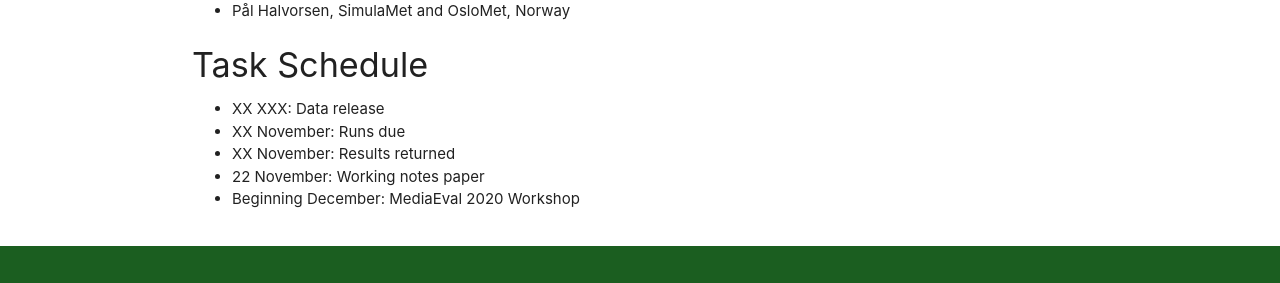
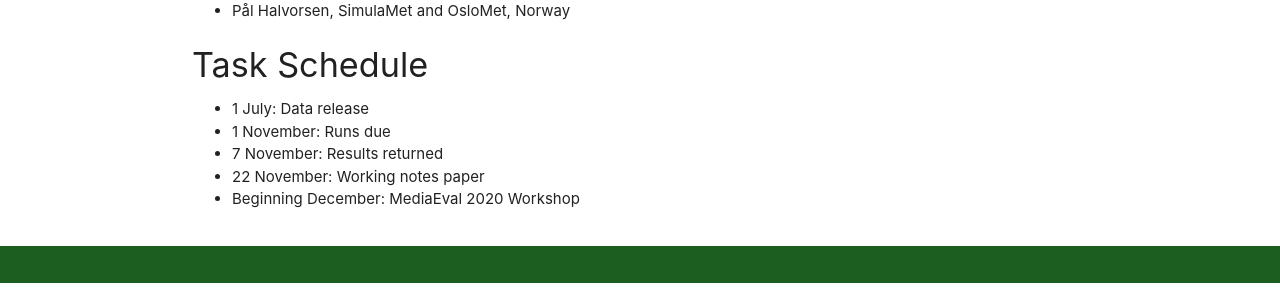
Before and after one commit to multimediaeval/multimediaeval.github.io, a Jekyll site: the page built from _editions/2021/tasks/medico.md, in a window 1280 px wide and 900 px high, scrolled down 2023 px. Shown: the part 341-624 px from the top of the window. Built offline with Jekyll 4.4.1, drawn with Linux system fonts in a browser that asks for light colours.

Commit message:
Update medico.md

```diff
--- a/_editions/2021/tasks/medico.md
+++ b/_editions/2021/tasks/medico.md
@@ -71,8 +71,8 @@ The task is of interest to the researchers working with multimedia segmentation,
 * Pål Halvorsen, SimulaMet and OsloMet, Norway
 
 #### Task Schedule
-* XX XXX: Data release <!-- # Replace XX with your date. We suggest setting the date in June-July-->
-* XX November: Runs due <!-- # Replace XX with your date. We suggest setting enough time in order to have enough time to assess and return the results by the Results returned deadline-->
-* XX November: Results returned  <!-- Replace XX with your date. Latest possible should be 15 November-->
+* 1 July: Data release <!-- # Replace XX with your date. We suggest setting the date in June-July-->
+* 1 November: Runs due <!-- # Replace XX with your date. We suggest setting enough time in order to have enough time to assess and return the results by the Results returned deadline-->
+* 7 November: Results returned  <!-- Replace XX with your date. Latest possible should be 15 November-->
 * 22 November: Working notes paper  <!-- Fixed. Please do not change. Exact date to be decided-->
 * Beginning December: MediaEval 2020 Workshop <!-- Fixed. Please do not change. Exact date to be decided-->
```
